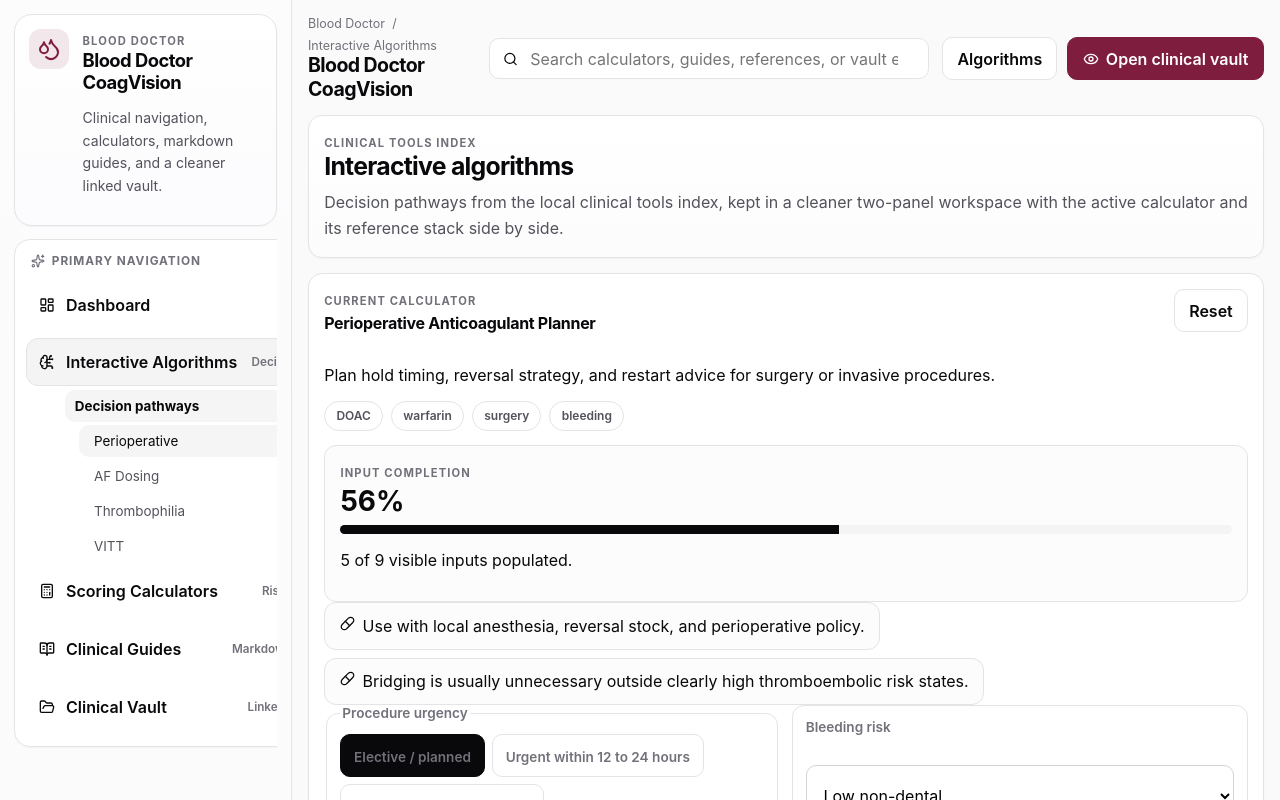
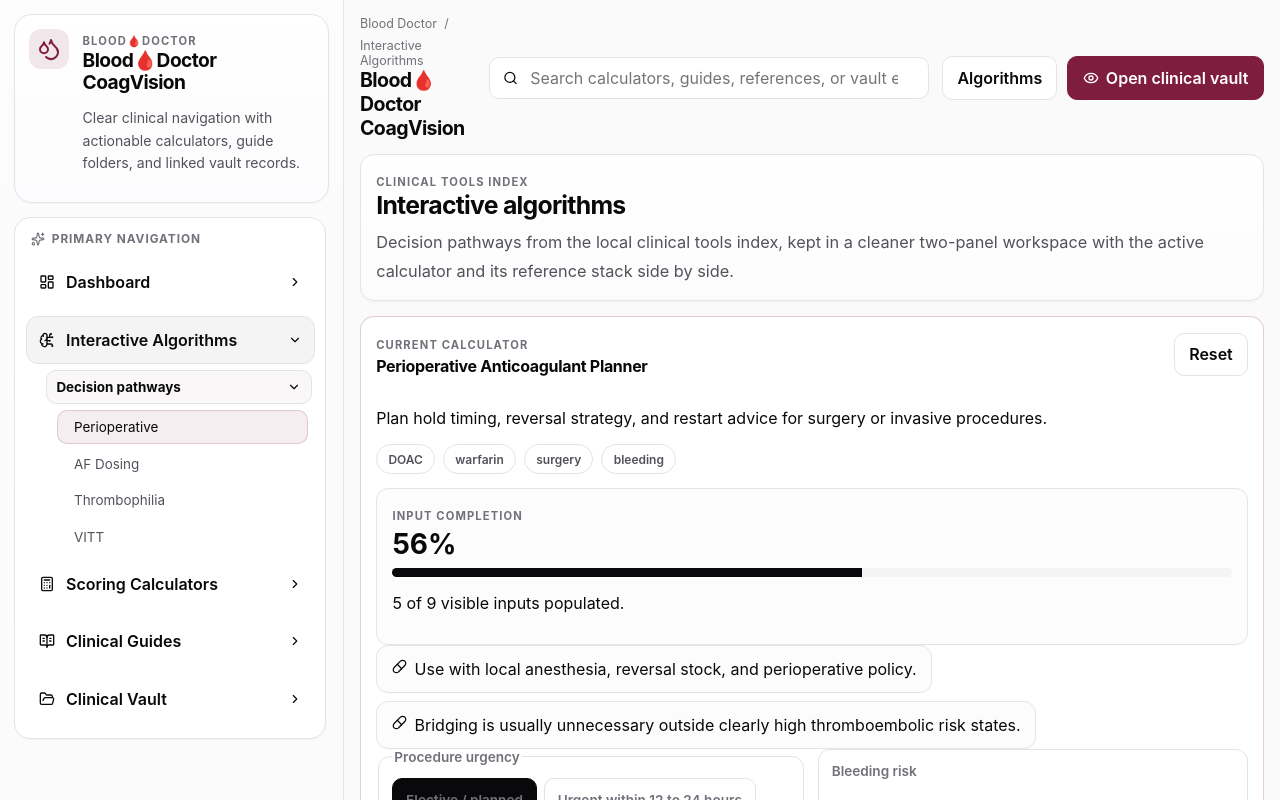
Before and after one commit to abdulmannan1974/blood-doctor-coagvision-site, a React (Vite) app: page /#dashboard in a window 1280 px wide. Both pictures are taken after a click on the button "Algorithms". Shown: the top 800 px of the page. Built offline with nearby package versions, Linux system fonts and the light colour scheme.

Commit message:
Refine Blood Doctor sidebar and presentation

```diff
--- a/src/App.jsx
+++ b/src/App.jsx
@@ -43,7 +43,7 @@
 import { AppSidebar } from "@/components/app-sidebar";
 import { SidebarProvider, SidebarTrigger, useSidebar } from "@/components/ui/sidebar";
 
-const siteName = "Blood Doctor CoagVision";
+const siteName = "Blood🩸Doctor CoagVision";
 
 const toneMeta = {
   success: {
@@ -888,7 +888,7 @@
           />
           <section className="focus-layout">
             <div className="studio-stack">
-              <section className="panel active-tool-panel">
+              <section key={`tool-panel-${activeTool?.id ?? "empty"}`} className="panel active-tool-panel spotlight-panel">
                 {activeTool ? (
                   <>
                     <div className="section-card-header">
@@ -1007,7 +1007,7 @@
             description={pageCopy.guides.description}
           />
           <section className="focus-layout">
-            <div className="panel guide-detail-panel">
+            <div key={`guide-panel-${activeGuide?.id ?? "empty"}`} className="panel guide-detail-panel spotlight-panel">
               {activeGuide ? (
                 <>
                   <div className="section-card-header">
@@ -1142,7 +1142,7 @@
             description={pageCopy.pdfs.description}
           />
           <section className="focus-layout">
-            <div className="panel pdf-viewer-panel">
+            <div key={`vault-panel-${activeVaultEntry?.id ?? "empty"}`} className="panel pdf-viewer-panel spotlight-panel">
               {activeVaultEntry ? (
                 <>
                   <div className="section-card-header">
@@ -1555,14 +1555,15 @@
 }
 
 function renderInlineContent(text) {
+  const safeText = sanitizeDisplayText(text);
   const tokens = [];
   const pattern = /(\[([^\]]+)\]\(([^)]+)\)|\*\*([^*]+)\*\*|`([^`]+)`|\*([^*]+)\*)/g;
   let lastIndex = 0;
-  let match = pattern.exec(text);
+  let match = pattern.exec(safeText);
 
   while (match) {
     if (match.index > lastIndex) {
-      tokens.push(text.slice(lastIndex, match.index));
+      tokens.push(safeText.slice(lastIndex, match.index));
     }
 
     if (match[2] && match[3]) {
@@ -1618,8 +1619,8 @@
     match = pattern.exec(text);
   }
 
-  if (lastIndex < text.length) {
-    tokens.push(text.slice(lastIndex));
+  if (lastIndex < safeText.length) {
+    tokens.push(safeText.slice(lastIndex));
   }
 
   return tokens.map((token, index) => {
@@ -1631,4 +1632,21 @@
   });
 }
 
+function sanitizeDisplayText(value) {
+  if (!value) {
+    return "";
+  }
+
+  return value
+    .replace(/\\\(/g, "")
+    .replace(/\\\)/g, "")
+    .replace(/\\\[/g, "")
+    .replace(/\\\]/g, "")
+    .replace(/\$\$([^$]+)\$\$/g, "$1")
+    .replace(/\$([^$]+)\$/g, "$1")
+    .replace(/\\([_%#&])/g, "$1")
+    .replace(/\s{2,}/g, " ")
+    .trim();
+}
+
 export default App;
--- a/src/components/app-sidebar.jsx
+++ b/src/components/app-sidebar.jsx
@@ -177,7 +177,7 @@
     const currentNodes = sidebarSections[currentPage] ?? [];
 
     currentNodes.forEach((node) => {
-      if (node.children?.some((child) => child.active)) {
+      if (node.children?.length) {
         nextExpandedFolders[node.id] = true;
       }
     });
@@ -243,9 +243,9 @@
             <Droplets />
           </div>
           <div>
-            <span className="eyebrow">Blood Doctor</span>
+            <span className="eyebrow">Blood🩸Doctor</span>
             <h1>{siteName}</h1>
-            <p>Clinical navigation, calculators, markdown guides, and a cleaner linked vault.</p>
+            <p>Clear clinical navigation with actionable calculators, guide folders, and linked vault records.</p>
           </div>
         </div>
       </SidebarHeader>
@@ -259,11 +259,11 @@
           <SidebarGroupContent>
             <SidebarMenu>
               {[
-                { id: "dashboard", label: "Dashboard", meta: "Overview" },
-                { id: "algorithms", label: "Interactive Algorithms", meta: "Decision tools" },
-                { id: "scores", label: "Scoring Calculators", meta: "Risk scoring" },
-                { id: "guides", label: "Clinical Guides", meta: "Markdown library" },
-                { id: "pdfs", label: "Clinical Vault", meta: "Linked records" },
+                { id: "dashboard", label: "Dashboard" },
+                { id: "algorithms", label: "Interactive Algorithms" },
+                { id: "scores", label: "Scoring Calculators" },
+                { id: "guides", label: "Clinical Guides" },
+                { id: "pdfs", label: "Clinical Vault" },
               ].map((page) => {
                 const Icon = pageIconById[page.id];
                 const children = sidebarSections[page.id] ?? [];
@@ -278,7 +278,6 @@
                       </span>
                       <SidebarMenuMeta>
                         <span className="sidebar-menu-trailing">
-                          <span>{page.meta}</span>
                           {isExpanded ? <ChevronDown size={14} /> : <ChevronRight size={14} />}
                         </span>
                       </SidebarMenuMeta>
--- a/src/styles.css
+++ b/src/styles.css
@@ -58,7 +58,7 @@
 .bd-shell {
   min-height: 100vh;
   display: grid;
-  grid-template-columns: 292px minmax(0, 1fr);
+  grid-template-columns: 344px minmax(0, 1fr);
   background: var(--background);
 }
 
@@ -80,6 +80,8 @@
   grid-template-rows: auto minmax(0, 1fr) auto;
   gap: 0.85rem;
   overflow: hidden;
+  position: sticky;
+  top: 0;
 }
 
 .sidebar-root {
@@ -182,10 +184,8 @@
 }
 
 .sidebar-menu-meta {
-  color: var(--muted);
-  font-size: 0.73rem;
-  font-weight: 600;
-  white-space: nowrap;
+  display: inline-flex;
+  align-items: center;
 }
 
 .sidebar-menu-trailing {
@@ -196,9 +196,9 @@
 
 .sidebar-submenu {
   gap: 0.18rem;
-  padding: 0 0.35rem 0 2.45rem;
+  padding: 0.15rem 0.2rem 0 1.25rem;
   overflow: hidden;
-  max-height: 24rem;
+  max-height: 40rem;
   opacity: 1;
   transition:
     max-height 180ms ease,
@@ -215,8 +215,8 @@
 }
 
 .sidebar-submenu-button {
-  min-height: 2rem;
-  padding: 0.42rem 0.55rem;
+  min-height: 2.1rem;
+  padding: 0.5rem 0.6rem;
   border-radius: 10px;
   font-size: 0.84rem;
   color: var(--muted-foreground);
@@ -224,8 +224,9 @@
 
 .sidebar-submenu-button:hover,
 .sidebar-submenu-button.active {
-  background: #f5f5f6;
+  background: rgba(127, 29, 63, 0.08);
   color: var(--foreground);
+  border-color: rgba(127, 29, 63, 0.18);
 }
 
 .sidebar-tree-node {
@@ -244,14 +245,16 @@
 .sidebar-folder-button.depth-0 {
   font-weight: 700;
   color: var(--foreground);
+  background: #faf7f8;
+  border: 1px solid var(--border);
 }
 
 .sidebar-leaf-button.depth-1 {
-  padding-left: 0.85rem;
+  padding-left: 1rem;
 }
 
 .sidebar-submenu.nested {
-  padding-left: 0.9rem;
+  padding-left: 0.7rem;
 }
 
 .sidebar-quick-grid {
@@ -357,8 +360,9 @@
 }
 
 .sidebar-brand h1 {
-  font-size: 1.15rem;
+  font-size: 1.2rem;
   font-weight: 700;
+  line-height: 1.15;
 }
 
 .sidebar-brand p {
@@ -742,10 +746,11 @@
 }
 
 .page-lead p {
-  max-width: 78ch;
+  max-width: 72ch;
   margin: 0.5rem 0 0;
   color: var(--muted-foreground);
-  line-height: 1.65;
+  line-height: 1.75;
+  font-size: 1.02rem;
 }
 
 .hero-grid,
@@ -1283,6 +1288,22 @@
   min-width: 0;
 }
 
+.spotlight-panel {
+  position: relative;
+  border-color: rgba(127, 29, 63, 0.22);
+  animation: spotlight-pulse 1.4s ease-in-out 3;
+}
+
+.spotlight-panel::after {
+  content: "";
+  position: absolute;
+  inset: 0;
+  border-radius: inherit;
+  pointer-events: none;
+  box-shadow: 0 0 0 0 rgba(127, 29, 63, 0.16);
+  animation: spotlight-ring 1.4s ease-in-out 3;
+}
+
 .guide-heading-grid,
 .related-guide-list {
   display: grid;
@@ -1409,6 +1430,30 @@
   min-height: auto;
   justify-items: start;
   text-align: left;
+}
+
+@keyframes spotlight-pulse {
+  0%,
+  100% {
+    transform: translateY(0);
+    box-shadow: var(--shadow-sm);
+  }
+  40% {
+    transform: translateY(-1px);
+    box-shadow: 0 12px 28px rgba(127, 29, 63, 0.12);
+  }
+}
+
+@keyframes spotlight-ring {
+  0% {
+    box-shadow: 0 0 0 0 rgba(127, 29, 63, 0.18);
+  }
+  70% {
+    box-shadow: 0 0 0 12px rgba(127, 29, 63, 0);
+  }
+  100% {
+    box-shadow: 0 0 0 0 rgba(127, 29, 63, 0);
+  }
 }
 
 .mobile-only,
```
